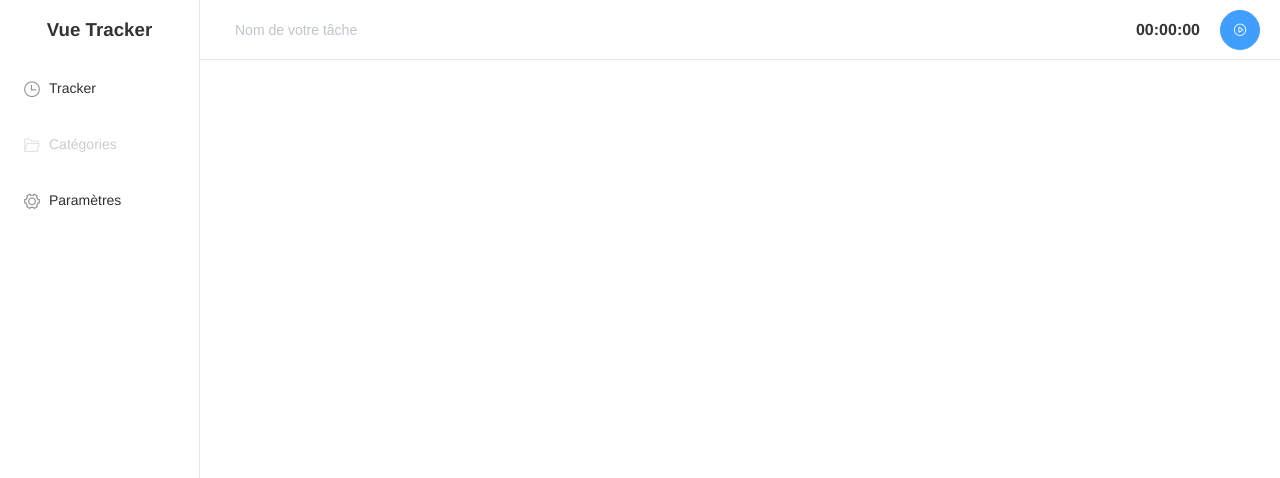
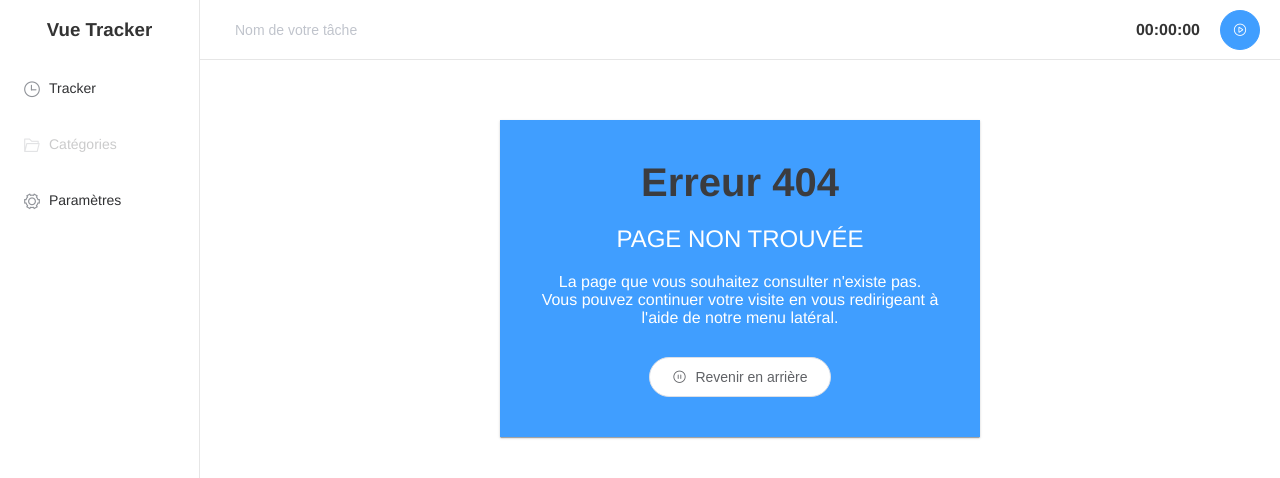
Before and after one commit to younesmjl/ym-time-tracker, a Vue app: page /notFound in a window 1280 px wide. Shown: the top 478 px of the page. Built offline with nearby package versions, Linux system fonts and the light colour scheme; no server answers.

Commit message:
ajout page 404

```diff
--- /dev/null
+++ b/src/pages/NotFound.vue
@@ -0,0 +1,59 @@
+<template>
+  <div id="notFound">
+    <div class="content">
+      <h1>Erreur 404</h1>
+      <h2>
+        Page <strong>{{ $route.params.wrongPath }}</strong> non trouvée
+      </h2>
+      <p style="margin-bottom: 30px">
+        La page que vous souhaitez consulter n'existe pas. Vous pouvez continuer
+        votre visite en vous redirigeant à l'aide de notre menu latéral.
+      </p>
+
+      <el-button
+        @click="$router.back()"
+        icon="el-icon-video-pause"
+        type="secondary"
+        round
+      >
+        Revenir en arrière
+      </el-button>
+    </div>
+  </div>
+</template>
+
+<script>
+export default {};
+</script>
+
+<style lang="scss" scoped>
+#notFound {
+  display: flex;
+  align-items: center;
+  justify-content: center;
+  .content {
+    background-color: #409eff;
+    color: white;
+    margin: 40px;
+    padding: 40px;
+    width: 400px;
+    box-shadow: 0px 2px 1px -1px rgb(0 0 0 / 20%),
+      0px 1px 1px 0px rgb(0 0 0 / 14%), 0px 1px 3px 0px rgb(0 0 0 / 12%);
+    h1 {
+      font-size: 2.5em;
+      color: #3b3c3f;
+      margin: 0;
+    }
+    h2 {
+      text-transform: uppercase;
+      font-weight: 100;
+    }
+    .img-mobile {
+      svg {
+        color: #40a0ffda;
+        height: 40px;
+      }
+    }
+  }
+}
+</style>
--- a/src/router/index.js
+++ b/src/router/index.js
@@ -2,6 +2,7 @@ import * as VueRouter from "vue-router";
 //routes components
 import Home from "../pages/Home.vue";
 import Settings from "../pages/Settings.vue";
+import NotFound from "../pages/NotFound.vue";
 
 //nested components / children Routes
 import SettingsApp from "../components/SettingsApp.vue";
@@ -23,11 +24,6 @@ const routes = [
       },
     ],
   },
-  /*redirection
-  {
-    path: "/home",
-    redirect: "/",
-  },*/
   {
     path: "/settings",
     name: "Settings",
@@ -48,6 +44,20 @@ const routes = [
       },
     ],
   },
+  //Gestion de la page 404
+  {
+    path: "/notFound",
+    name: "NotFound",
+    component: NotFound,
+  },
+  //(.*) permet de gérer les parametres des routes exemple /home/eer405e40e5zt0rtr. Cela gére le "eer405e40e5zt0rtr".
+  //redirection vers page notFound avec en propriété le paramètre de la page qui est rédiriger
+  {
+    path: "/:wrongPath(.*)",
+    redirect: (to) => {
+      return { name: "NotFound", params: { wrongPath: to.params.wrongPath } };
+    },
+  },
 ];
 
 //Création du router
```
